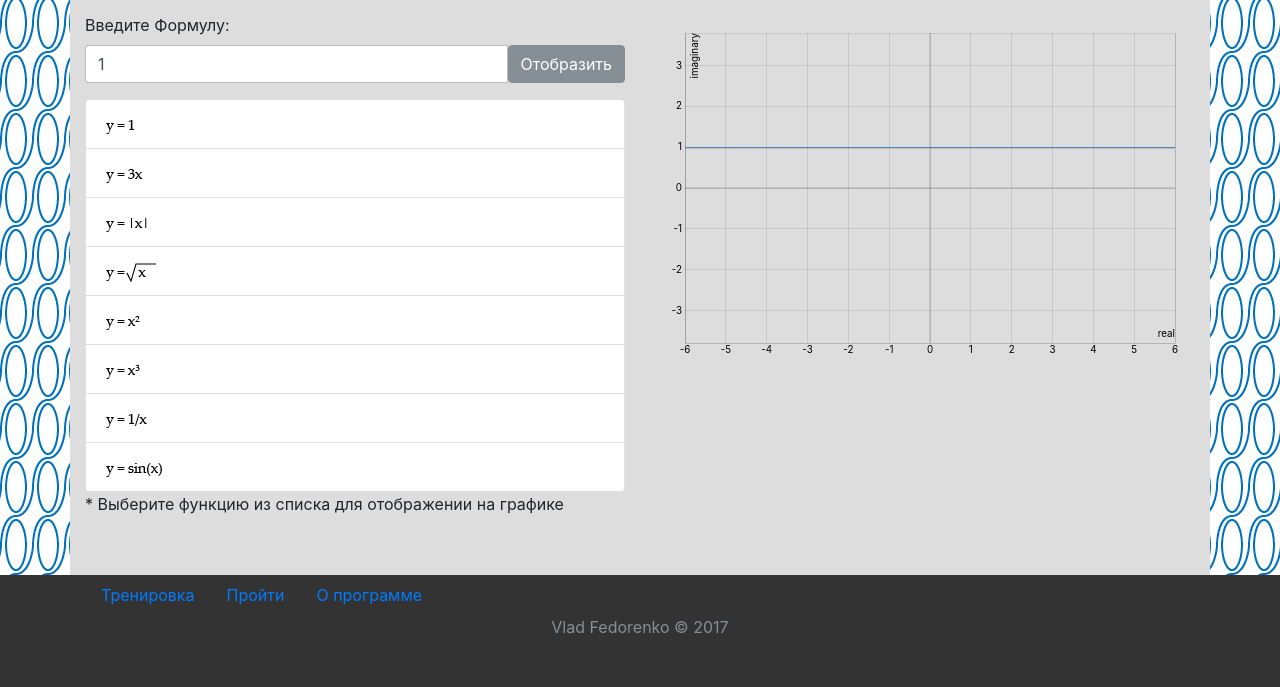
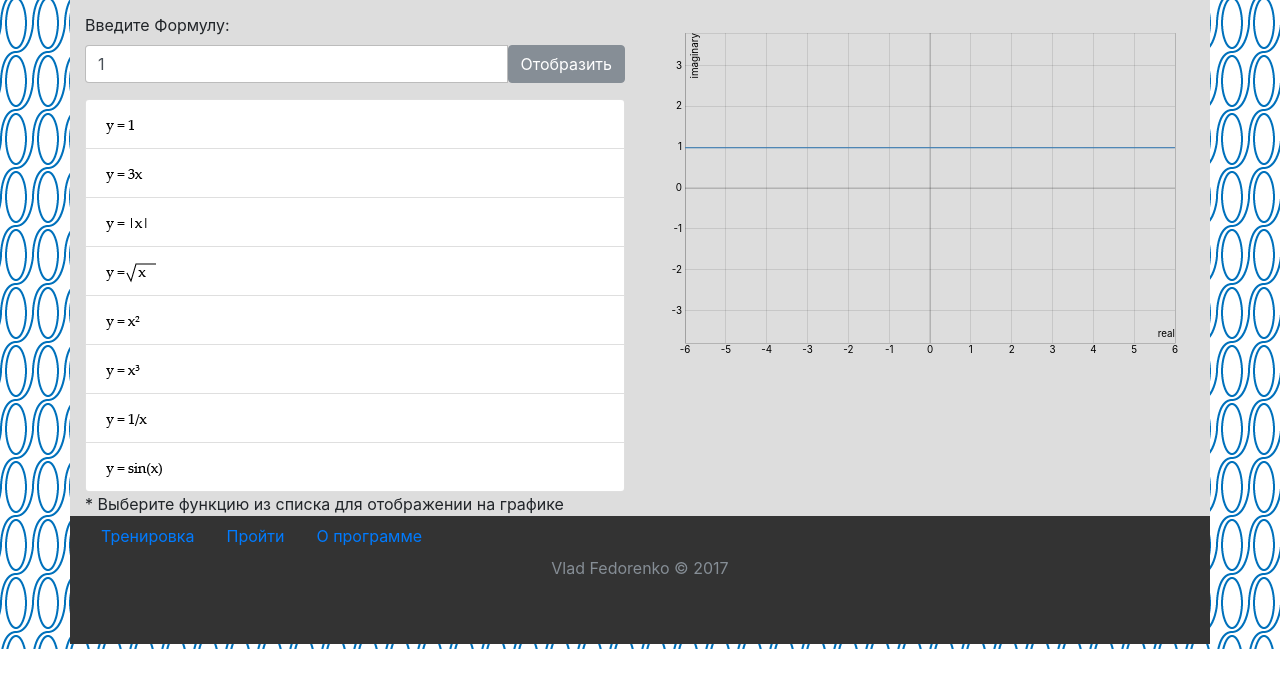
Before and after one commit to vladuniqum/mathtab, a website: page index.html in a window 1280 px wide. Shown: the part 151-838 px from the top of the page. After the commit the page ends 800 px from the top, so only its background shows below. Drawn offline with Linux system fonts and the light colour scheme.

Commit message:
correct footer

```diff
--- a/css/main.css
+++ b/css/main.css
@@ -11,7 +11,7 @@ body{
 
 .container.content-body {
     background-color: #DDDDDD;
-    height: 650px;
+
 }
 .nav-item.nav-link {
     background-color: #0066CC
@@ -23,7 +23,7 @@ body{
     height:60px;
     margin: 0;
 }
-.nav-bottom {
+.nav-bottom .container{
     background-color: #333;
     height: 8em;
 }
--- a/index.html
+++ b/index.html
@@ -60,7 +60,7 @@
                 <div id="mathPlot"></div>
             </div>
         </div>
-        <p>* Выберите функцию из списка для отображении на графике</p>
+        <div>* Выберите функцию из списка для отображении на графике</div>
 
     </div>
     <footer class="nav-bottom">
```
